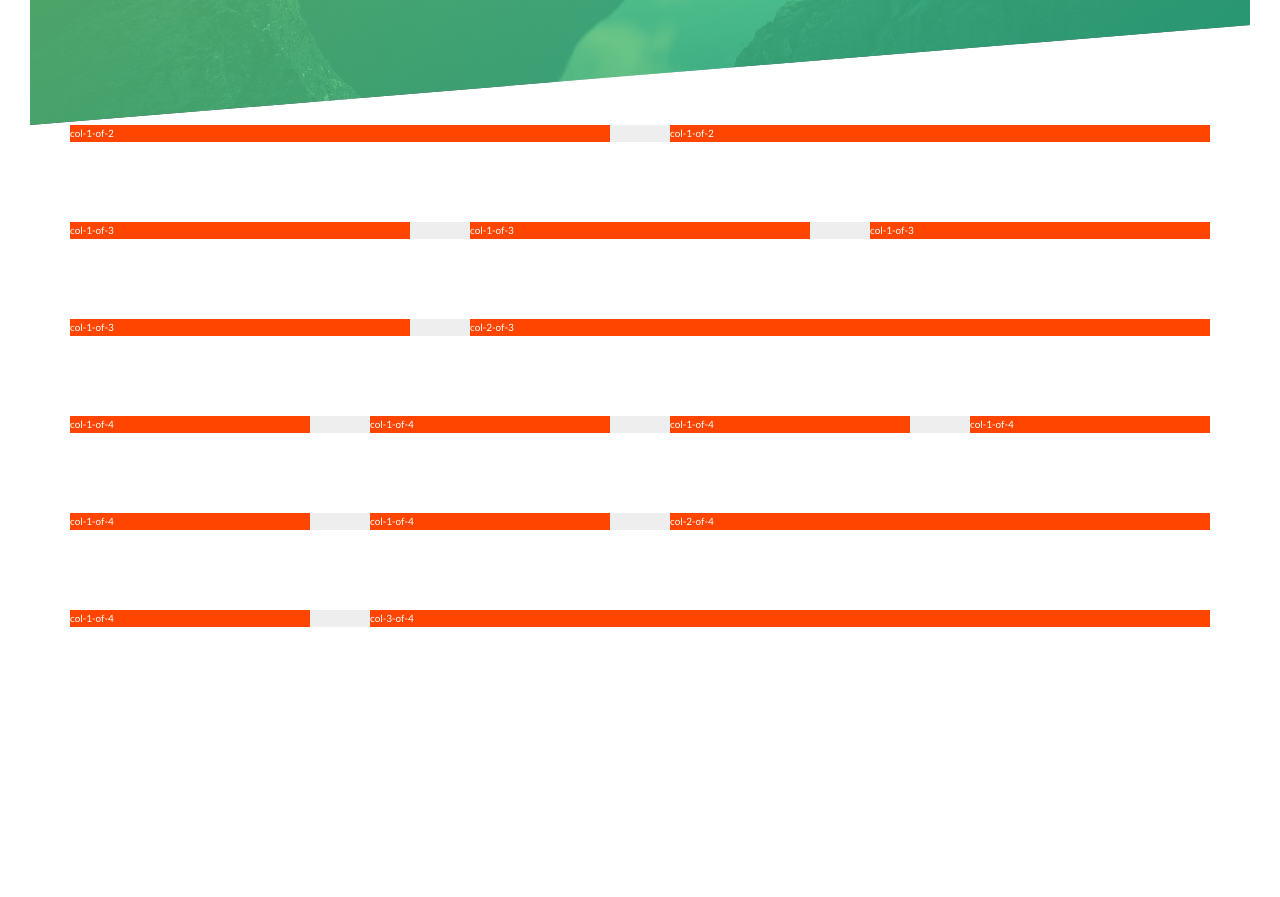
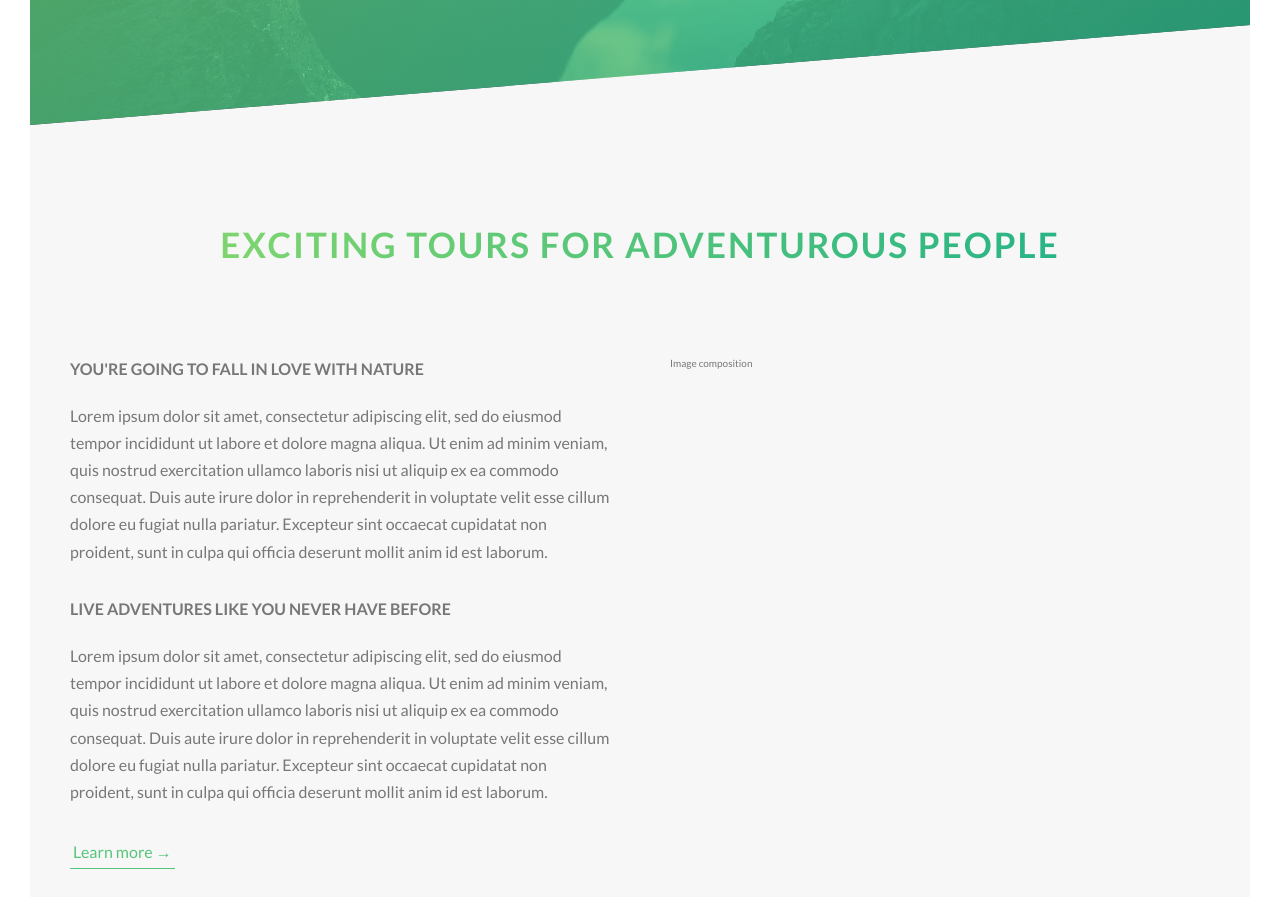
Before and after one commit to juntingl/the-road-to-css, a website: page src/index.html in a window 1280 px wide. Shown: the part 605-1502 px from the top of the page. Before the commit the page ends 1262 px from the top, so only its background shows below. Drawn offline with Linux system fonts and the light colour scheme.

Commit message:
feat: paragraph

```diff
--- a/src/index.html
+++ b/src/index.html
@@ -28,7 +28,37 @@
     </div>
   </header>
 
-  <section class="grid">
+  <main>
+    <section class="section-about">
+      <div class="u-center-text u-margin-bottom-big">
+        <h2 class="heading-secondary">
+          Exciting tours for adventurous people
+        </h2>
+      </div>
+
+      <div class="row">
+        <div class="col-1-of-2">
+          <h3 class="heading-tertiary u-margin-bottom-small">You're going to fall in love with nature</h3>
+          <p class="paragraph">
+            Lorem ipsum dolor sit amet, consectetur adipiscing elit, sed do eiusmod tempor incididunt ut labore et dolore magna aliqua. Ut enim ad minim veniam, quis nostrud exercitation ullamco laboris nisi ut aliquip ex ea commodo consequat. Duis aute irure dolor in reprehenderit in voluptate velit esse cillum dolore eu fugiat nulla pariatur. Excepteur sint occaecat cupidatat non proident, sunt in culpa qui officia deserunt mollit anim id est laborum.
+          </p>
+
+          <h3 class="heading-tertiary u-margin-bottom-small">Live adventures like you never have before</h3>
+          <p class="paragraph">
+            Lorem ipsum dolor sit amet, consectetur adipiscing elit, sed do eiusmod tempor incididunt ut labore et dolore magna aliqua. Ut enim ad minim veniam, quis nostrud exercitation ullamco laboris nisi ut aliquip ex ea commodo consequat. Duis aute irure dolor in reprehenderit in voluptate velit esse cillum dolore eu fugiat nulla pariatur. Excepteur sint occaecat cupidatat non proident, sunt in culpa qui officia deserunt mollit anim id est laborum.
+          </p>
+
+          <a href="#" class="btn-text">Learn more &rarr;</a>
+        </div>
+        <div class="col-1-of-2">
+          Image composition
+        </div>
+      </div>
+
+    </section>
+  </main>
+
+  <!-- <section class="grid">
     <div class="row">
       <div class="col-1-of-2">col-1-of-2</div>
       <div class="col-1-of-2">col-1-of-2</div>
@@ -62,7 +92,7 @@
       <div class="col-1-of-4">col-1-of-4</div>
       <div class="col-3-of-4">col-3-of-4</div>
     </div>
-  </section>
+  </section> -->
 
 </body>
 </html>
--- a/src/sass/abstracts/_variables.scss
+++ b/src/sass/abstracts/_variables.scss
@@ -8,9 +8,14 @@ $color-primary: #55c57a;
 $color-primary-light: #7ed56f;
 $color-primary-dark: #28b485;
 
+$color-grey-light-1: #F7f7f7;
+
 $color-grey-dark: #777;
 $color-white: #fff;
 $color-dark: #000;
+
+// FONT
+$default-font-size: 1.6rem;
 
 // GRID
 $grid-width: 114rem;
--- a/src/sass/base/_base.scss
+++ b/src/sass/base/_base.scss
@@ -18,7 +18,7 @@ body {
   font-weight: 400;
   /* font-size: 16px; */
   line-height: 1.7;
-  color: $color-white;
+  color: $color-grey-dark;
   padding: 3rem;
   box-sizing: border-box;
 }
--- a/src/sass/base/_typegraphy.scss
+++ b/src/sass/base/_typegraphy.scss
@@ -34,3 +34,35 @@
     animation: moveInRight 1s ease-out;
   }
 }
+
+.heading-secondary {
+  font-size: 3.5rem;
+  font-weight: 700;
+  text-transform: uppercase;
+  display: inline-block;
+  background-image: linear-gradient(to right, $color-primary-light, $color-primary-dark);
+  background-clip: text;
+  -webkit-background-clip: text; // 此 css 特性太新
+  color: transparent;
+  letter-spacing: .2rem;
+  transition: all .2s;
+
+  &:hover {
+    transform: skewY(2deg) skewX(15deg);
+    text-shadow: .2rem 1rem 2rem rgba($color-dark, .2);
+  }
+}
+
+.heading-tertiary {
+  font-size: $default-font-size;
+  font-weight: 700;
+  text-transform: uppercase;
+}
+
+.paragraph {
+  font-size: $default-font-size;
+
+  &:not(:last-child) {
+    margin-bottom: 3rem;
+  }
+}
--- a/src/sass/base/_utilities.scss
+++ b/src/sass/base/_utilities.scss
@@ -0,0 +1,13 @@
+.u-center-text {
+  text-align: center;
+}
+
+.u-margin-bottom-small {
+  margin-bottom: 2rem;
+}
+.u-margin-bottom-medium {
+  margin-bottom: 4rem;
+}
+.u-margin-bottom-big {
+  margin-bottom: 8rem;
+}
--- a/src/sass/components/_button.scss
+++ b/src/sass/components/_button.scss
@@ -10,7 +10,7 @@
     padding: 1.5rem 4rem;
     border-radius: 10rem;
     transition: all 0.2s;
-    font-size: 1.6rem;
+    font-size: $default-font-size;
   }
 
   &:hover {
@@ -58,4 +58,29 @@
     */
     animation-fill-mode: backwards;
   }
+
+  &-text {
+    &:link,
+    &:visited {
+      font-size: $default-font-size;
+      color: $color-primary;
+      display: inline-block;
+      text-decoration: none;
+      border-bottom: 1px solid $color-primary;
+      padding: 3px;
+      transition: all .2s;
+    }
+
+    &:hover{
+      background-color: $color-primary;
+      color: $color-white;
+      box-shadow: 0 1rem 2rem rgba($color-dark, .15);
+      transform: translateY(-2px);
+    }
+
+    &:active {
+      box-shadow: 0 .5rem 1rem rgba($color-dark, .15);
+      transform: translateY(0px);
+    }
+  }
 }
--- a/src/sass/layout/_grid.scss
+++ b/src/sass/layout/_grid.scss
@@ -3,14 +3,12 @@
 
   max-width: $grid-width;
   margin: 0 auto;
-  background-color: #eee;
 
   &:not(:last-child) {
     margin-bottom: $gutter-vertical;
   }
 
   [class^="col-"] {
-    background-color: orangered;
     float: left;
 
     &:not(:last-child) {
--- a/src/sass/pages/_home.scss
+++ b/src/sass/pages/_home.scss
@@ -0,0 +1,5 @@
+.section-about {
+  background-color: $color-grey-light-1;
+  padding: 25rem 0;
+  margin-top: -20vh;
+}
```
Also changed, not shown: src/styles/index.css.
